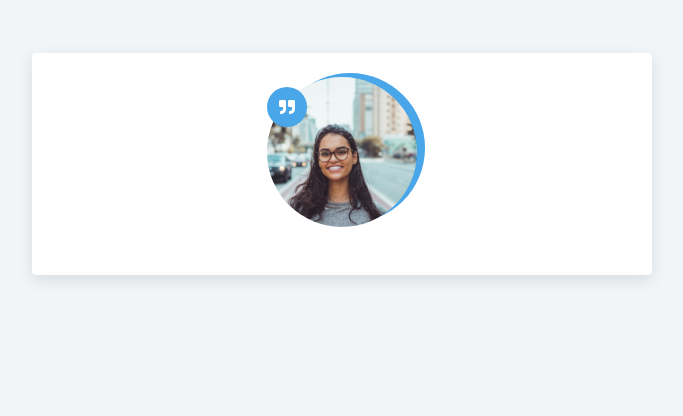
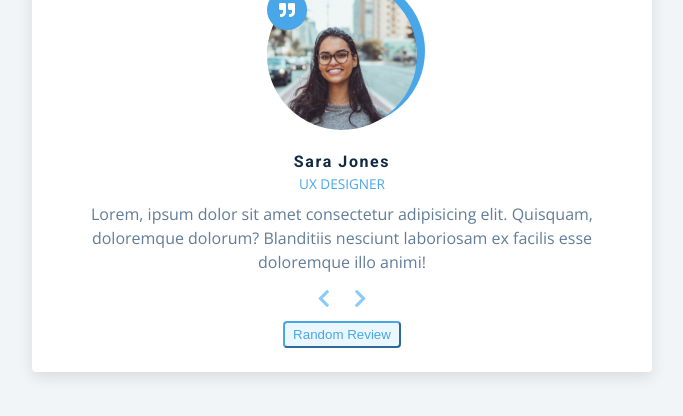
Before and after one commit to degenGenesis/reviews, a plain HTML site: page index.html in a window 1280 px wide. Shown: the part 308-724 px from the top of the page, without its empty margins (298-981 px from the left). Drawn offline with nearby package versions, Linux system fonts and the light colour scheme.

Commit message:
Add: review container & review elements | Edit: tab title

```diff
--- a/index.html
+++ b/index.html
@@ -3,7 +3,7 @@
   <head>
     <meta charset="UTF-8" />
     <meta name="viewport" content="width=device-width, initial-scale=1.0" />
-    <title>Starter</title>
+    <title>Reviews</title>
     <!-- font-awesome -->
     <link
       rel="stylesheet"
@@ -16,13 +16,30 @@
   <body>
     <main>
       <section class="container">
+        <!-- title -->
         <div class="title">
           <h1>Team Reviews</h1>
           <div class="underline"></div>
         </div>
+        <!-- review -->
         <article class="review">
           <div class='img-container'>
             <img src="person-1.jpeg" id="person-img" alt="" />
+          </div>
+          <h4 id="author">Sara Jones</h4>
+          <p id="job">UX Designer</p>
+          <p id="info">Lorem, ipsum dolor sit amet consectetur adipisicing elit. Quisquam, doloremque dolorum? Blanditiis nesciunt laboriosam ex facilis esse doloremque illo animi!</p>
+          <!-- prev next buttons -->
+          <div class="btn-container">
+            <button class="prev-btn">
+              <i class="fas fa-chevron-left"></i>
+            </button>
+            <button class="next-btn">
+              <i class="fas fa-chevron-right"></i>
+            </button>
+          </div>
+          <div class="random-btn-container">
+            <button class="random-btn">Random Review</button>
           </div>
         </article>
       </section>
```
